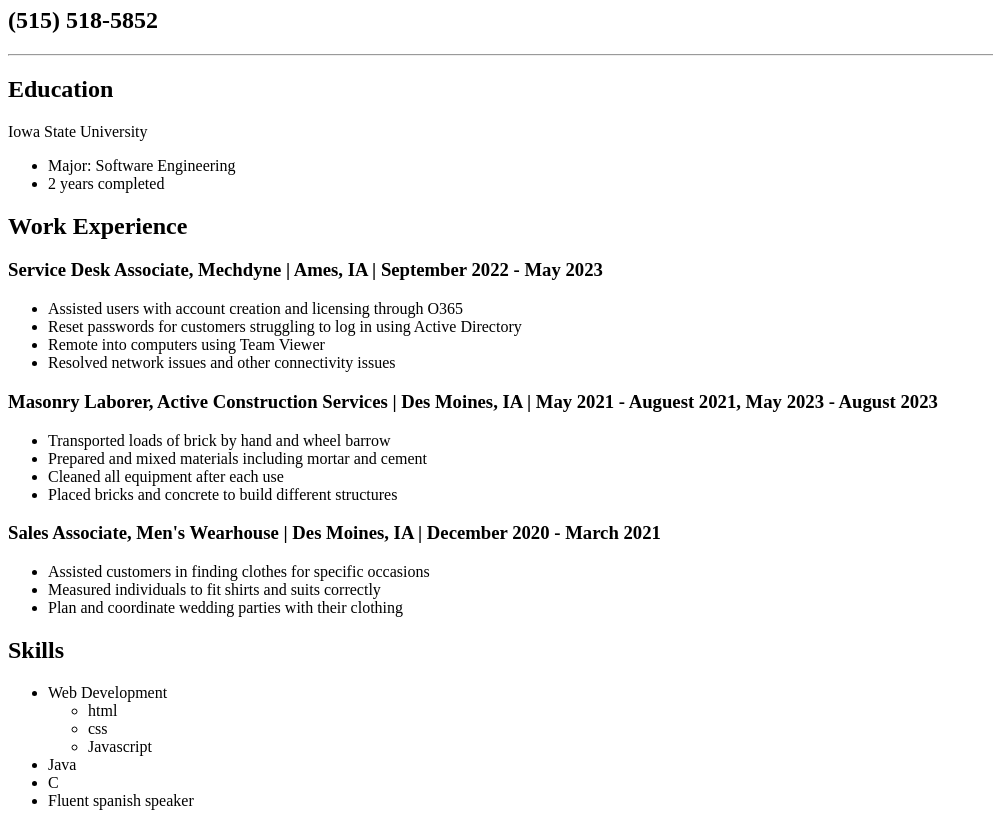
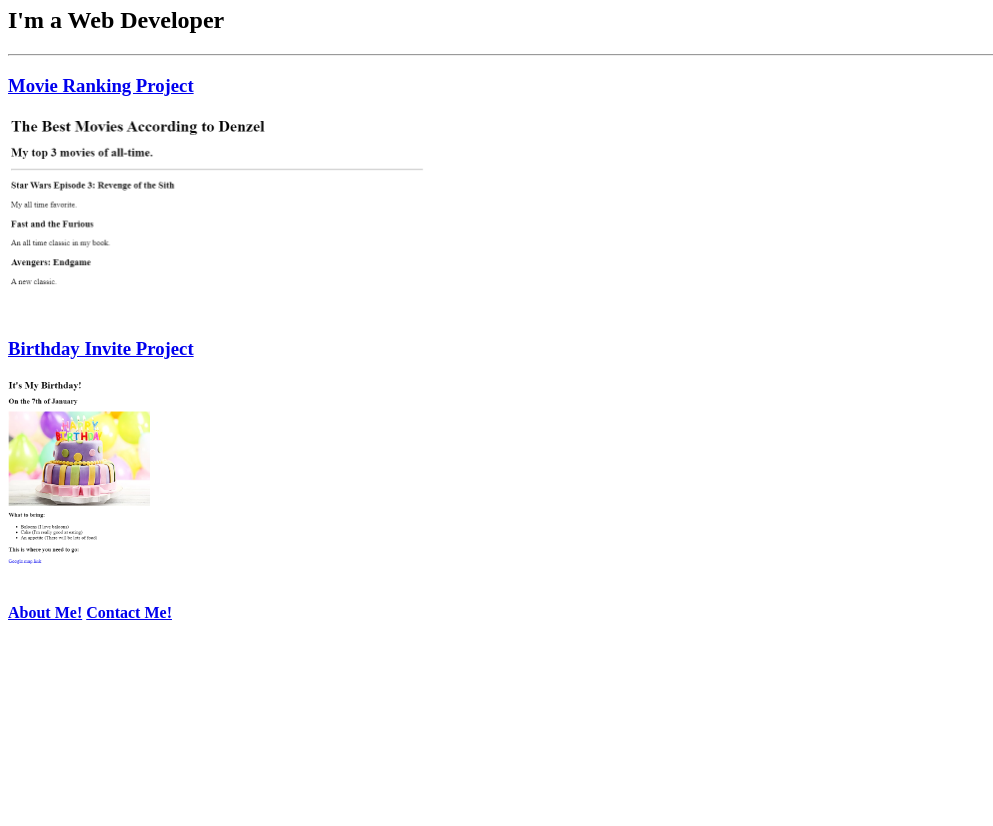
Before and after one commit to dgomez0/html-portfolio, a plain HTML site: page index.html in a window 1280 px wide. Shown: the part 73-899 px from the top of the page, without its empty margins (0-993 px from the left). After the commit the page ends 800 px from the top, so only its background shows below. Drawn offline with Linux system fonts and the light colour scheme.

Commit message:
Add files via upload

```diff
--- a/index.html
+++ b/index.html
@@ -1,55 +1,46 @@
+<!-- TODO 1: Create the HTML Boilerplate -->
+
+<!-- TODO 2: Add Your previous projects' HTML into the public folder -->
+
+<!-- TODO 3: Take screenshots of your project previews and add the images to the images folder -->
+
+<!-- TODO 4: Add titles/subtitles etc. -->
+
+<!-- TODO 5: Add a link to the project pages -->
+
+<!-- TODO 6: Add images to show the project previews
+HINT for TODO 6: You can use the height attribute set to 200 to make the image smaller:
+https://developer.mozilla.org/en-US/docs/Web/HTML/Element/img#attr-height -->
+
+<!-- TODO 7: Add the Contact Me and About Me page links -->
+
 <!DOCTYPE html>
+<!--[if lt IE 7]>      <html class="no-js lt-ie9 lt-ie8 lt-ie7"> <![endif]-->
+<!--[if IE 7]>         <html class="no-js lt-ie9 lt-ie8"> <![endif]-->
+<!--[if IE 8]>         <html class="no-js lt-ie9"> <![endif]-->
+<!--[if gt IE 8]>      <html class="no-js"> <!--<![endif]-->
+<html>
+    <head>
+        <meta charset="utf-8">
+        <meta http-equiv="X-UA-Compatible" content="IE=edge">
+        <title>Denzel Gomez's Portfolio</title>
+        <meta name="description" content="">
+        <meta name="viewport" content="width=device-width, initial-scale=1">
+        <link rel="stylesheet" href="">
+    </head>
+    <body>
+        <h1>Denzel Gomez's Portfolio</h1>
+        <h2>I'm a Web Developer</h2>
+        <hr />
 
-<h1>Denzel Gomez</h1>
-<h2>(515) 518-5852</h2>
+        <h3><a href="./public/movie-ranking.html"> Movie Ranking Project</a></h3>
+        <img src="./assets/images/movie-ranking.png" alt="Picture of Movie Ranking Page" height="200">
 
-<hr />
+        <h3><a href="./public/birthday-invite.html"> Birthday Invite Project</a></h3>
+        <img src="./assets/images/birthday-invite.png" alt="Picture of Birthday Invite Page" height="200">
 
-<h2>Education</h2>
-<p>Iowa State University</p>
-<ul>
-    <li>Major: Software Engineering</li>
-    <li>2 years completed</li>
-</ul>
+        <h4> <a href="./public/about.html">About Me!</a> <a href="./public/contact.html">Contact Me!</a></h4>
 
-<h2>Work Experience</h2>
-
-<h3>Service Desk Associate, Mechdyne | Ames, IA | September 2022 - May 2023</h3>
-<ul>
-    <li>Assisted users with account creation and licensing through O365</li>
-    <li>Reset passwords for customers struggling to log in using Active Directory</li>
-    <li>Remote into computers using Team Viewer</li>
-    <li>Resolved network issues and other connectivity issues</li>
-</ul>
-
-
-
-<h3>Masonry Laborer, Active Construction Services | Des Moines, IA | May 2021 - Auguest 2021, May 2023 - August 2023</h3>
-<ul>
-    <li>Transported loads of brick by hand and wheel barrow</li>
-    <li>Prepared and mixed materials including mortar and cement</li>
-    <li>Cleaned all equipment after each use</li>
-    <li>Placed bricks and concrete to build different structures</li>
-</ul>
-
-
-<h3>Sales Associate, Men's Wearhouse | Des Moines, IA | December 2020 - March 2021</h3>
-<ul>
-    <li>Assisted customers in finding clothes for specific occasions</li>
-    <li>Measured individuals to fit shirts and suits correctly</li>
-    <li>Plan and coordinate wedding parties with their clothing</li>
-
-</ul>
-
-<h2>Skills</h2>
-
-<ul>
-    <li>Web Development<ul>
-        <li>html</li>
-        <li>css</li>
-        <li>Javascript</li>
-    </ul></li>
-    <li>Java</li>
-    <li>C</li>
-    <li>Fluent spanish speaker</li>
-</ul>
+        <script src="" async defer></script>
+    </body>
+</html>
```
